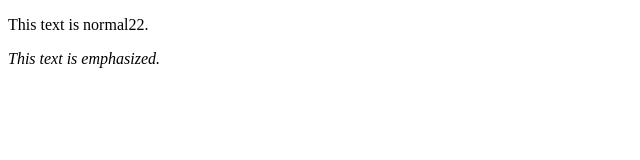
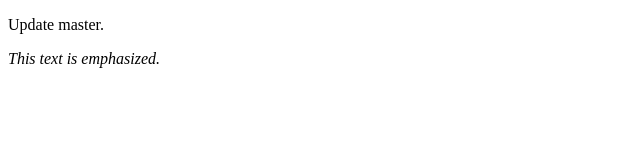
Before and after one commit to ahmednabulsi/TestingGitCommands, a plain HTML site: page index.html in a window 1280 px wide. Shown: the full height of the page, 0-640 px from the left. Drawn offline with Linux system fonts and the light colour scheme.

Commit message:
update master

```diff
--- a/index.html
+++ b/index.html
@@ -2,7 +2,7 @@
 <html>
 <body>
 
-<p>This text is normal22.</p>
+<p>Update master.</p>
 
 <p><em>This text is emphasized.</em></p>
 
```
